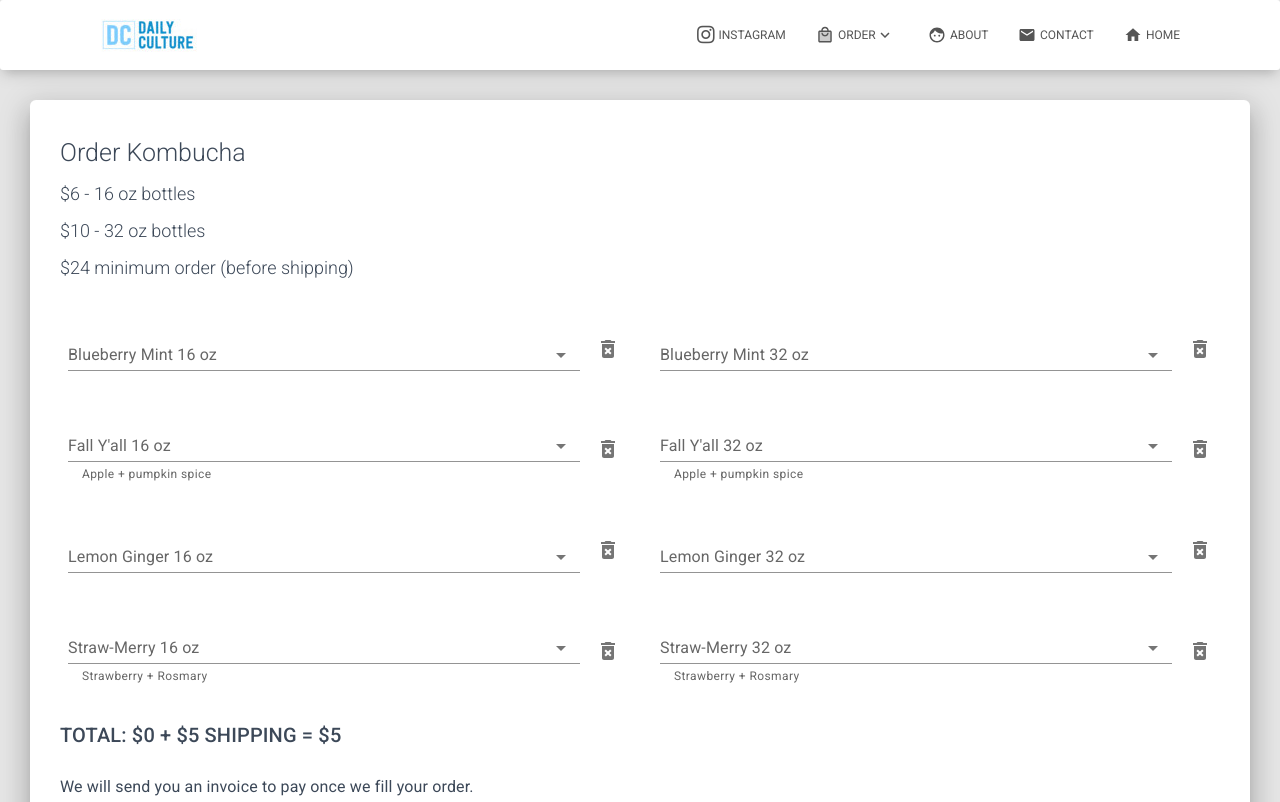
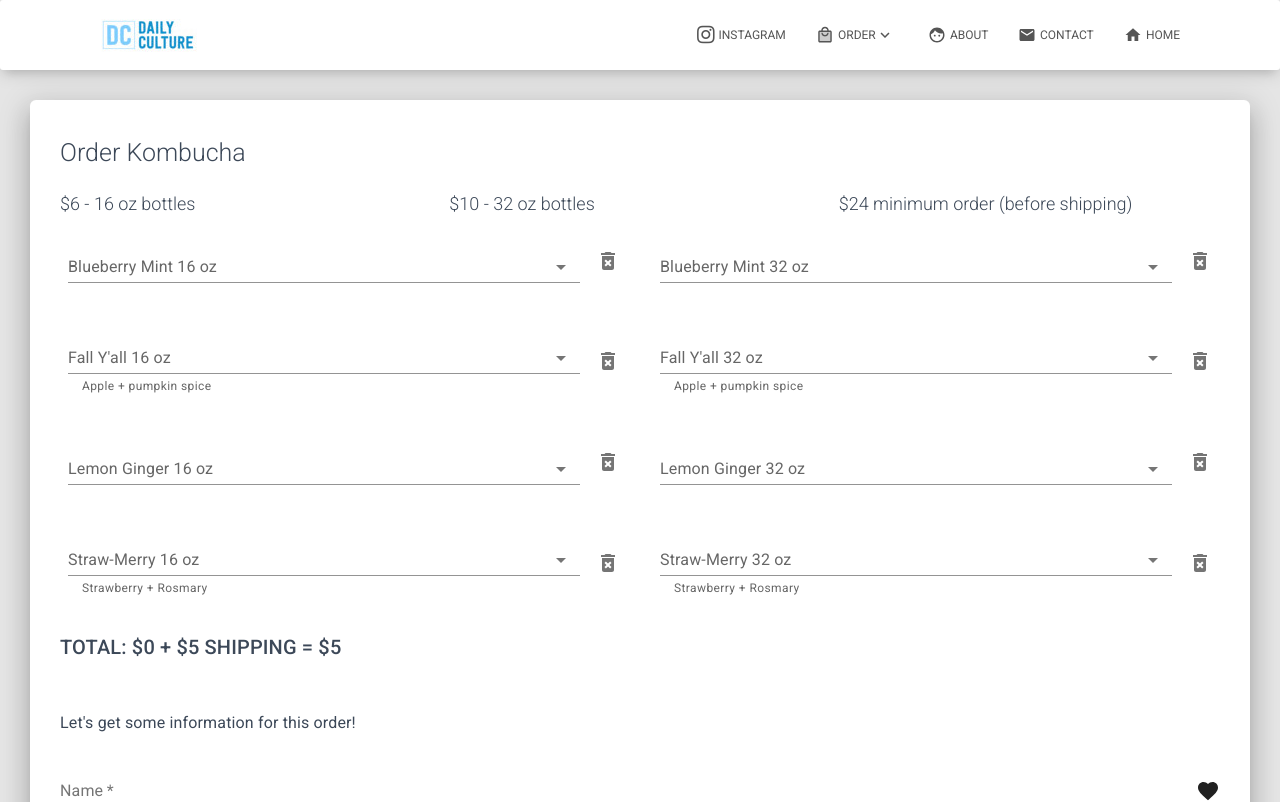
Before and after one commit to ETS-ReactNative5/DailyCulture, a Next.js app: page /order in a window 1280 px wide. Shown: the top 802 px of the page. Built offline with nearby package versions, Linux system fonts and the light colour scheme; no server answers.

Commit message:
updating styling of the form

```diff
--- a/pages/order.js
+++ b/pages/order.js
@@ -228,13 +228,21 @@ export default function Order() {
         <form onSubmit={formik.handleSubmit} ref={form}>
           <CardBody>
             <FormControl component='fieldset'>
-              <Grid container spacing={3}>
-                <Grid item xs={12}>
-                  <h3>Order Kombucha</h3>
+              <Grid item xs={12}>
+                <h3>Order Kombucha</h3>
+              </Grid>
+              <Grid container spacing={1}>
+                <Grid item xs={4}>
                   <h4>$6 - 16 oz bottles</h4>
+                </Grid>
+                <Grid item xs={4}>
                   <h4>$10 - 32 oz bottles</h4>
+                </Grid>
+                <Grid item xs={4}>
                   <h4>$24 minimum order (before shipping)</h4>
                 </Grid>
+              </Grid>
+              <Grid container spacing={3}>
                 {flavors.map((flavor) => {
                   return dropDown(flavor);
                 })}
@@ -243,12 +251,7 @@ export default function Order() {
                     Total: ${total} + $5 shipping = ${total + 5}
                   </Typography>
                 </Grid>
-                <Grid item xs={12}>
-                  <Typography variant='body1'>
-                    {' '}
-                    We will send you an invoice to pay once we fill your order.
-                  </Typography>
-                </Grid>
+                <Grid item xs={12}></Grid>
                 <Grid item>
                   <Typography variant='body1'>
                     Let's get some information for this order!
```
